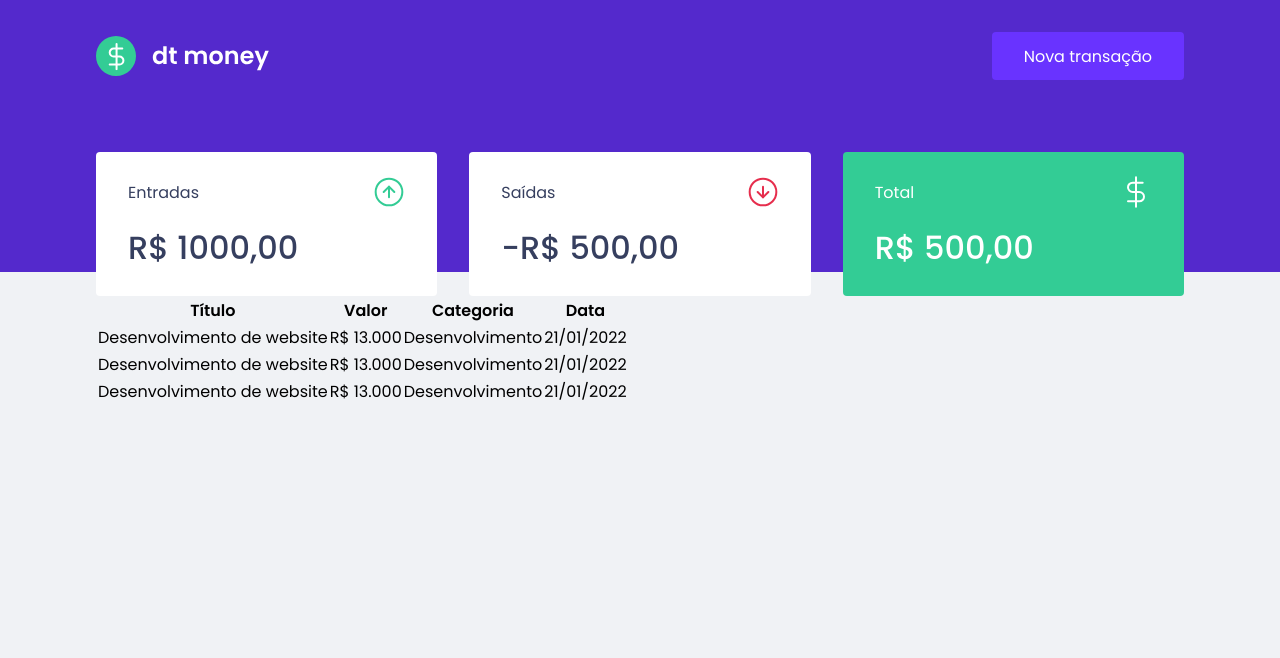
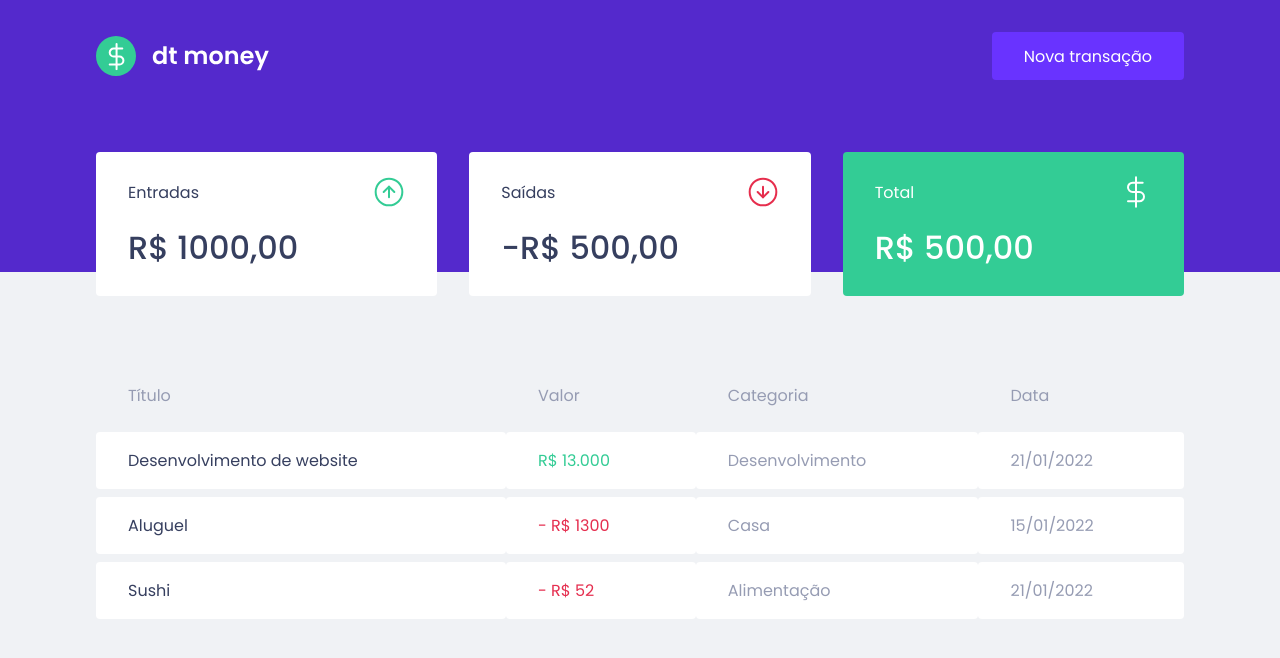
Before and after one commit to pallomagualter/dt.money, a React (Create React App) app: page / in a window 1280 px wide. Shown: the top 658 px of the page. Built offline with nearby package versions, Linux system fonts and the light colour scheme.

Commit message:
Dashboard

```diff
--- a/src/components/TransactionsTable/index.tsx
+++ b/src/components/TransactionsTable/index.tsx
@@ -15,22 +15,22 @@ export function TransactionsTable() {
         <tbody>
           <tr>
             <td>Desenvolvimento de website</td>
-            <td>R$ 13.000</td>
+            <td className="deposit">R$ 13.000</td>
             <td>Desenvolvimento</td>
             <td>21/01/2022</td>
           </tr>
 
           <tr>
-            <td>Desenvolvimento de website</td>
-            <td>R$ 13.000</td>
-            <td>Desenvolvimento</td>
-            <td>21/01/2022</td>
+            <td>Aluguel</td>
+            <td className="withdraw">- R$ 1300</td>
+            <td>Casa</td>
+            <td>15/01/2022</td>
           </tr>
 
           <tr>
-            <td>Desenvolvimento de website</td>
-            <td>R$ 13.000</td>
-            <td>Desenvolvimento</td>
+            <td>Sushi</td>
+            <td className="withdraw">- R$ 52</td>
+            <td>Alimentação</td>
             <td>21/01/2022</td>
           </tr>
         </tbody>
--- a/src/components/TransactionsTable/styles.ts
+++ b/src/components/TransactionsTable/styles.ts
@@ -1,5 +1,39 @@
 import styled from "styled-components";
 
 export const Container = styled.div`
+  margin-top: 4rem;
 
+  table {
+    width: 100%;
+    border-spacing: 0 0.5rem;
+
+
+    th {
+      color: var(--text-body);
+      font-weight: 400;
+      padding: 1rem 2rem;
+      text-align: left;
+      line-height: 1.5rem;
+    }
+
+    td {
+      padding: 1rem 2rem;
+      border: 0;
+      background: var(--shape);
+      color: var(--text-body);
+      border-radius: 0.25rem;
+
+      &:first-child {
+        color: var(--text-title);
+      }
+
+      &.deposit {
+        color: var(--green);
+      }
+
+      &.withdraw {
+        color: var(--red);
+      }
+    }
+  }
 `;
```
